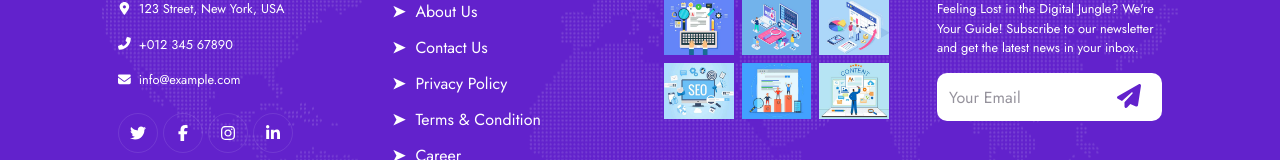
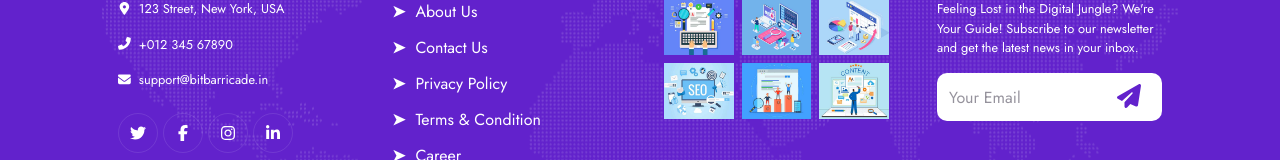
Before and after one commit to BitBarricade/webpage-next, a Next.js app: page / in a window 1280 px wide. Shown: the part 4845-5005 px from the top of the page. Built offline with nearby package versions, Linux system fonts and the light colour scheme.

Commit message:
some updates

```diff
--- a/package.json
+++ b/package.json
@@ -9,12 +9,14 @@
     "lint": "next lint"
   },
   "dependencies": {
+    "@formspree/react": "^2.5.1",
     "@fortawesome/fontawesome-svg-core": "^6.5.2",
     "@fortawesome/free-brands-svg-icons": "^6.5.2",
     "@fortawesome/free-solid-svg-icons": "^6.5.2",
     "@fortawesome/react-fontawesome": "^0.2.2",
     "@next/third-parties": "^14.2.4",
     "@vercel/speed-insights": "^1.0.11",
+    "axios": "^1.7.2",
     "bootstrap": "^5.3.3",
     "formik": "^2.4.6",
     "framer-motion": "^11.2.10",
@@ -22,6 +24,7 @@
     "react": "^18",
     "react-bootstrap": "^2.10.2",
     "react-dom": "^18",
+    "react-google-recaptcha": "^3.1.0",
     "react-icons": "^5.2.1",
     "sass": "^1.77.3",
     "yup": "^1.4.0"
@@ -30,6 +33,7 @@
     "@types/node": "^20",
     "@types/react": "^18",
     "@types/react-dom": "^18",
+    "@types/react-google-recaptcha": "^2.1.9",
     "eslint": "^8",
     "eslint-config-next": "14.2.3",
     "postcss": "^8",
--- a/src/components/Footer/Footer.tsx
+++ b/src/components/Footer/Footer.tsx
@@ -45,7 +45,7 @@ const Footer: React.FC = () => {
             </p>
             <p>
               <FontAwesomeIcon icon={faEnvelope} className="mr-2" style={{width: "1em", display: "inline"}}/>
-              info@example.com
+              support@bitbarricade.in
             </p>
             <div className="d-flex pt-2">
               <a href="#" className={`btn btn-outline-light ${Styles.btnSocial}`}>
```
Also changed, not shown: 1 other file (tests, documents, lock files or other folders).
